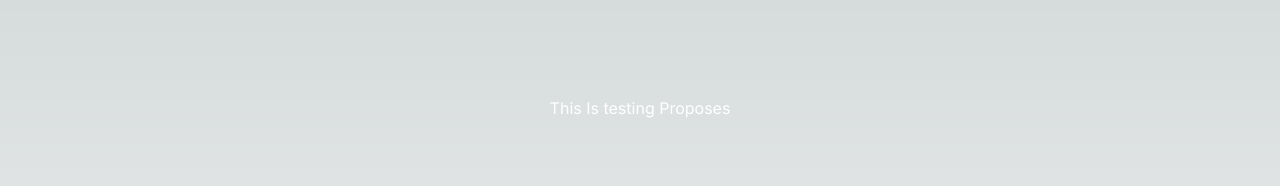
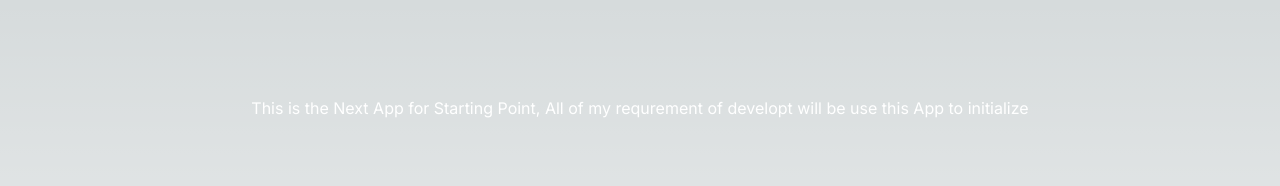
Before and after one commit to Sume-lang/ylkmp.org, a Next.js app: page / in a window 1280 px wide. Shown: the top 186 px of the page. Built offline with nearby package versions, Linux system fonts and the light colour scheme.

Commit message:
adding the Descriptions for starting poing of next app

```diff
--- a/src/app/page.tsx
+++ b/src/app/page.tsx
@@ -3,7 +3,12 @@ import Image from "next/image";
 export default function Home() {
   return (
     <main className="flex min-h-screen flex-col items-center justify-between p-24">
-      <h1>This Is testing Proposes</h1>
+      <div className="container-of-of-apps">
+        <h1>
+          This is the Next App for Starting Point, All of my requrement of
+          developt will be use this App to initialize
+        </h1>
+      </div>
     </main>
   );
 }
```
